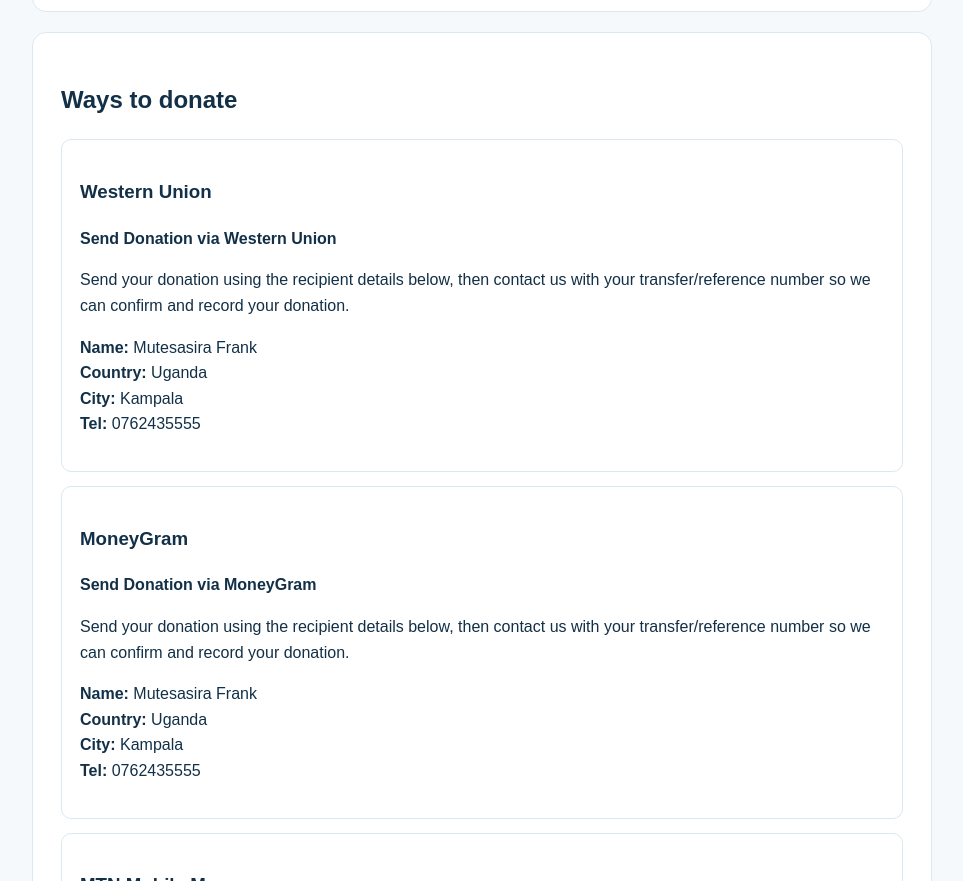
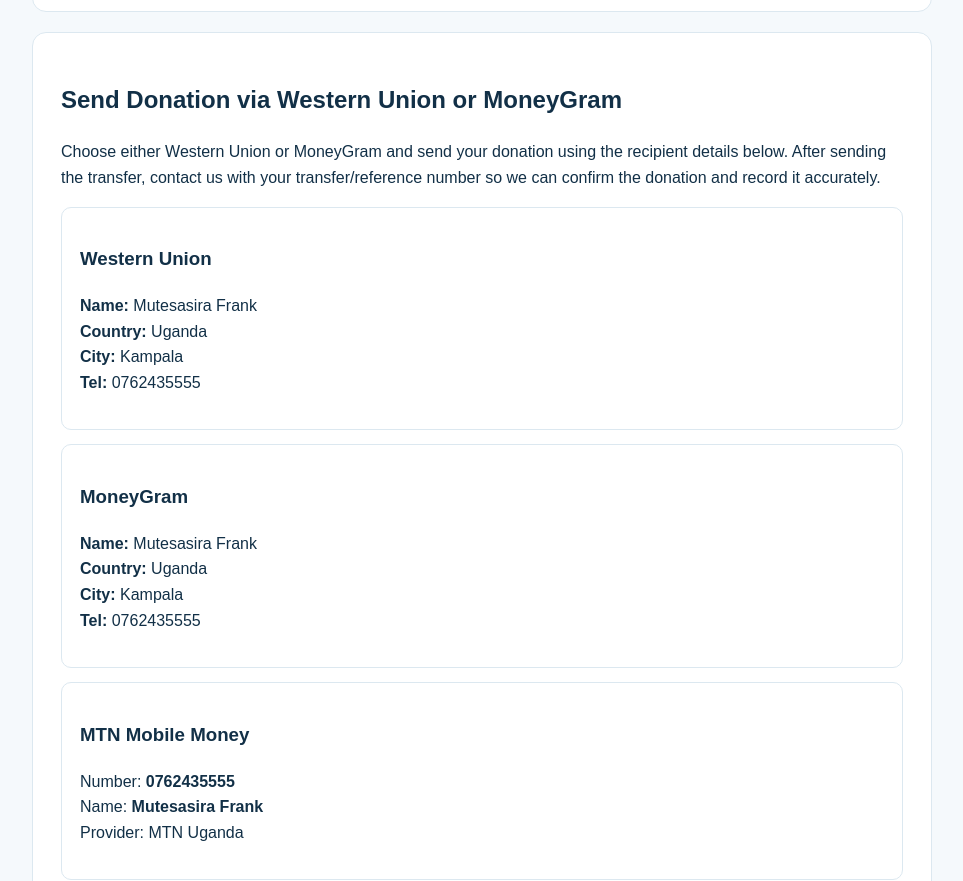
Before and after one commit to frankmutesasira-maker/Clean-water-for-Uganda-, a plain HTML site: page donate.html in a window 1280 px wide. Shown: the part 1746-2627 px from the top of the page, without its empty margins (158-1121 px from the left). Drawn offline with Linux system fonts and the light colour scheme.

Commit message:
Clarify Western Union and MoneyGram donation instructions

```diff
--- a/donate.html
+++ b/donate.html
@@ -44,9 +44,10 @@
 </div>
 
 <div class="card">
-<h2>Ways to donate</h2>
-<div class="method"><h3>Western Union</h3><p><strong>Send Donation via Western Union</strong></p><p>Send your donation using the recipient details below, then contact us with your transfer/reference number so we can confirm and record your donation.</p><p><strong>Name:</strong> Mutesasira Frank<br><strong>Country:</strong> Uganda<br><strong>City:</strong> Kampala<br><strong>Tel:</strong> 0762435555</p></div>
-<div class="method"><h3>MoneyGram</h3><p><strong>Send Donation via MoneyGram</strong></p><p>Send your donation using the recipient details below, then contact us with your transfer/reference number so we can confirm and record your donation.</p><p><strong>Name:</strong> Mutesasira Frank<br><strong>Country:</strong> Uganda<br><strong>City:</strong> Kampala<br><strong>Tel:</strong> 0762435555</p></div>
+<h2>Send Donation via Western Union or MoneyGram</h2>
+<p>Choose either Western Union or MoneyGram and send your donation using the recipient details below. After sending the transfer, contact us with your transfer/reference number so we can confirm the donation and record it accurately.</p>
+<div class="method"><h3>Western Union</h3><p><strong>Name:</strong> Mutesasira Frank<br><strong>Country:</strong> Uganda<br><strong>City:</strong> Kampala<br><strong>Tel:</strong> 0762435555</p></div>
+<div class="method"><h3>MoneyGram</h3><p><strong>Name:</strong> Mutesasira Frank<br><strong>Country:</strong> Uganda<br><strong>City:</strong> Kampala<br><strong>Tel:</strong> 0762435555</p></div>
 <div class="method"><h3>MTN Mobile Money</h3><p>Number: <strong>0762435555</strong><br>Name: <strong>Mutesasira Frank</strong><br>Provider: MTN Uganda</p></div>
 <p class="small">After completing a remittance, keep the transfer/reference information so the finance team can match it to your donation record. Never send passwords, PINs or card security codes through this website.</p>
 </div>
```
